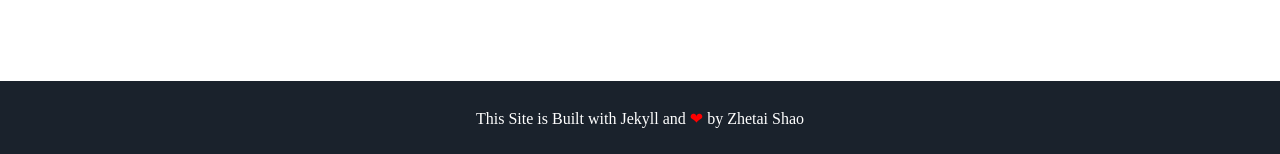
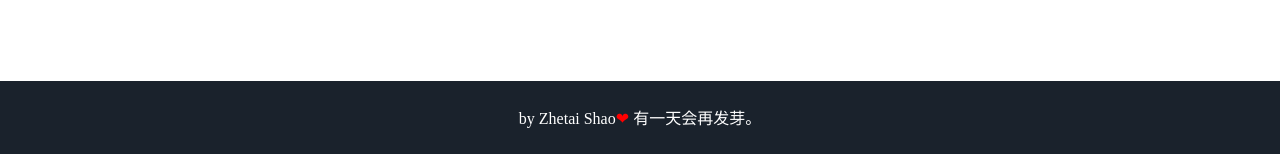
Before and after one commit to ZTShao/zhetais.github.com, a Jekyll site: the page built from index.html, in a window 1280 px wide. Shown: the part 1338-1492 px from the top of the page. Built offline with Jekyll 4.4.1, drawn with Linux system fonts in a browser that asks for light colours; some web fonts are replaced.

Commit message:
Update footer.html

```diff
--- a/_includes/footer.html
+++ b/_includes/footer.html
@@ -1,6 +1,6 @@
 <footer class="footer">
     <!-- <p>&copy; {{ site.username }}</p> -->
-    <p>This Site is Built with Jekyll and <span class="love">❤</span> by <a href="https://github.com/ZTShao">Zhetai Shao</a></p>
+    <p>by <a href="https://github.com/ZTShao">Zhetai Shao</a><span class="love">❤</span> 有一天会再发芽。</p>
 </footer>
 <script src="//cdn.jsdelivr.net/particles.js/2.0.0/particles.min.js"></script>
 <script src="{{ '/assets/js/sweet-scroll.min.js' | prepend: site.baseurl }}"></script>
```
